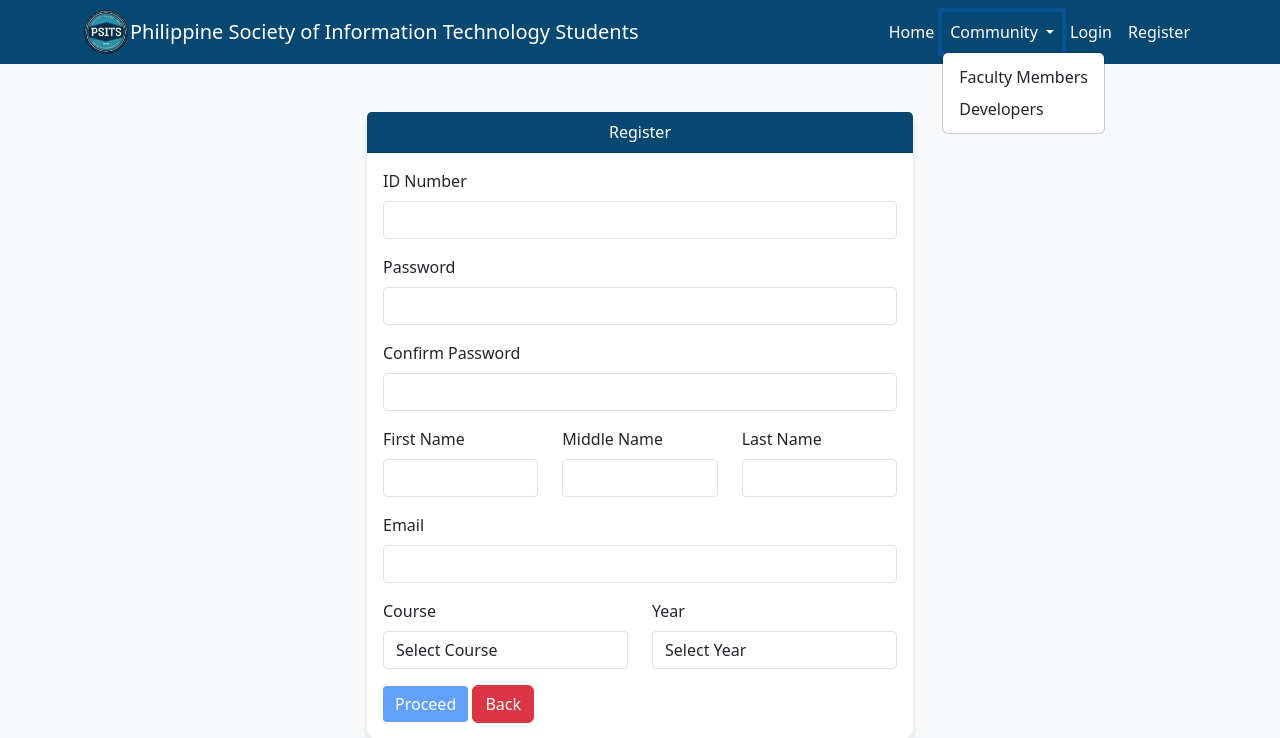
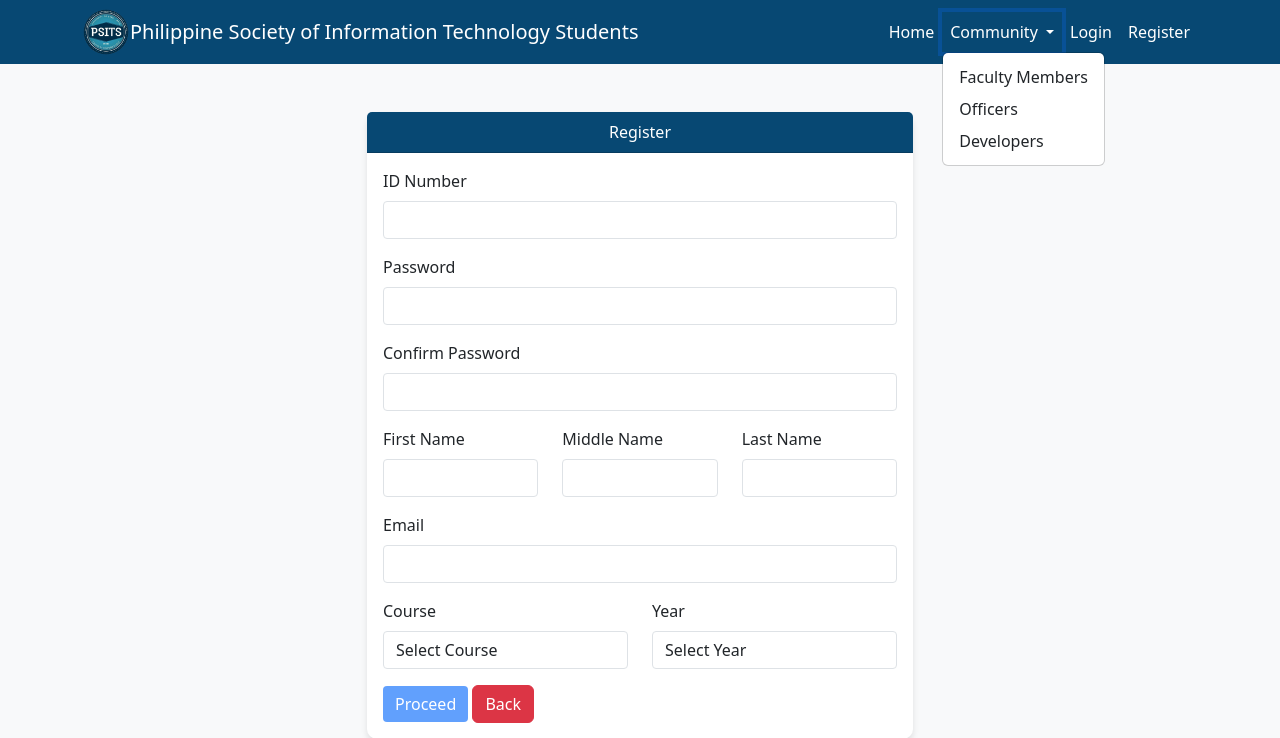
Before and after one commit to Javabutdif/PSITS_WEB, a PHP site: page /Register.php in a window 1280 px wide, after a click on "Community". Shown: the top 738 px of the page. Run offline with PHP 8.4, Linux system fonts and the light colour scheme; some libraries are stand-ins or nearby versions.

Commit message:
fix minor

```diff
--- a/Backend/BackendLogin.php
+++ b/Backend/BackendLogin.php
@@ -18,7 +18,7 @@ require 'connection.php';
      <script src="https://cdn.jsdelivr.net/npm/sweetalert2@11"></script>
 </head>
 <body>
- <nav class="navbar navbar-expand-lg" style="background-color:#074873">
+  <nav class="navbar navbar-expand-lg" style="background-color:#074873">
   <div class="container">
     <img src="img/psits-logo.png" style="width:3rem; height:3rem;"/>
     <a class="navbar-brand text-white" href="index.php"> Philippine Society of Information Technology Students</a>
@@ -36,6 +36,7 @@ require 'connection.php';
         </a>
         <div class="dropdown-menu" aria-labelledby="navbarDropdown">
             <a class="dropdown-item" href="#">Faculty Members</a>
+            <a class="dropdown-item" href="Officers.php">Officers</a>
             <a class="dropdown-item" href="Developers.php">Developers</a>
         </div>
         </li>
@@ -52,6 +53,7 @@ require 'connection.php';
     </div>
   </div>
 </nav>
+
 
 
 
--- a/Backend/BackendRegister.php
+++ b/Backend/BackendRegister.php
@@ -21,7 +21,7 @@ ini_set('display_errors', 1);
      <script src="https://cdn.jsdelivr.net/npm/sweetalert2@11"></script>
 </head>
 <body>
-<nav class="navbar navbar-expand-lg" style="background-color:#074873">
+ <nav class="navbar navbar-expand-lg" style="background-color:#074873">
   <div class="container">
     <img src="img/psits-logo.png" style="width:3rem; height:3rem;"/>
     <a class="navbar-brand text-white" href="index.php"> Philippine Society of Information Technology Students</a>
@@ -39,6 +39,7 @@ ini_set('display_errors', 1);
         </a>
         <div class="dropdown-menu" aria-labelledby="navbarDropdown">
             <a class="dropdown-item" href="#">Faculty Members</a>
+            <a class="dropdown-item" href="Officers.php">Officers</a>
             <a class="dropdown-item" href="Developers.php">Developers</a>
         </div>
         </li>
--- a/Officers.php
+++ b/Officers.php
@@ -12,6 +12,7 @@
 
               object-fit: cover;
             }
+
     </style>
 </head>
 <body>
```
Also changed, not shown: img/bg.jpg (added).
